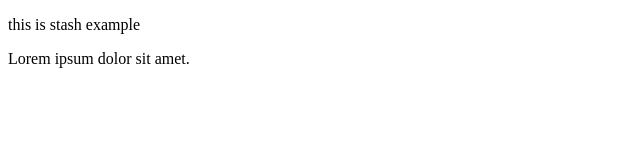
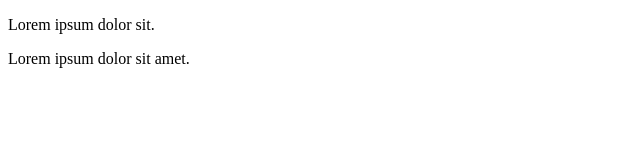
Before and after one commit to Vishvashh/assignment, a plain HTML site: page home.html in a window 1280 px wide. Shown: the full height of the page, 0-640 px from the left. Drawn offline with Linux system fonts and the light colour scheme.

Commit message:
home updated

```diff
--- a/home.html
+++ b/home.html
@@ -6,7 +6,7 @@
     <title>Document</title>
 </head>
 <body>
-    <p>this is stash example</p>
+    <p>Lorem ipsum dolor sit.</p>
     <p>Lorem ipsum dolor sit amet.</p>
 </body>
 </html>
```
